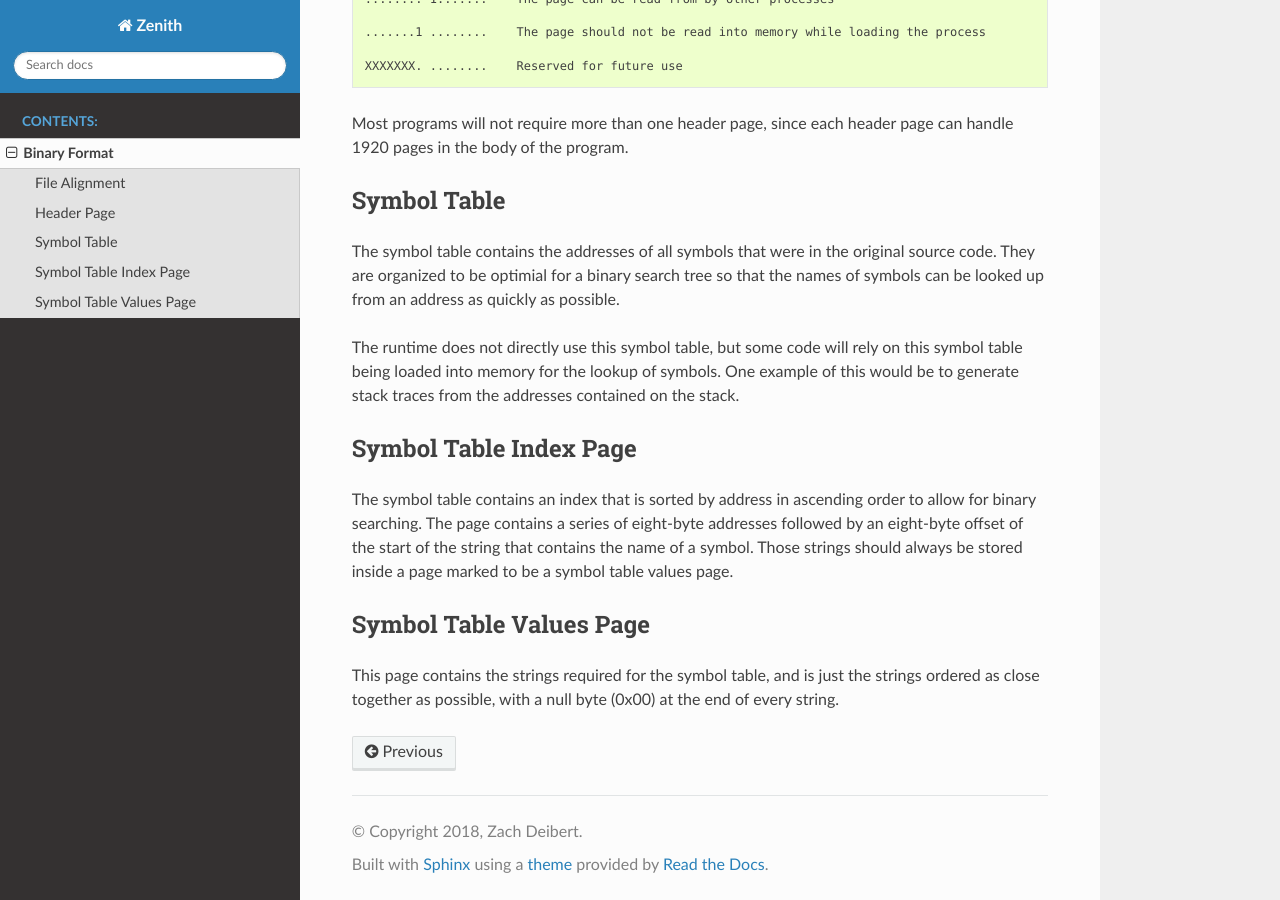
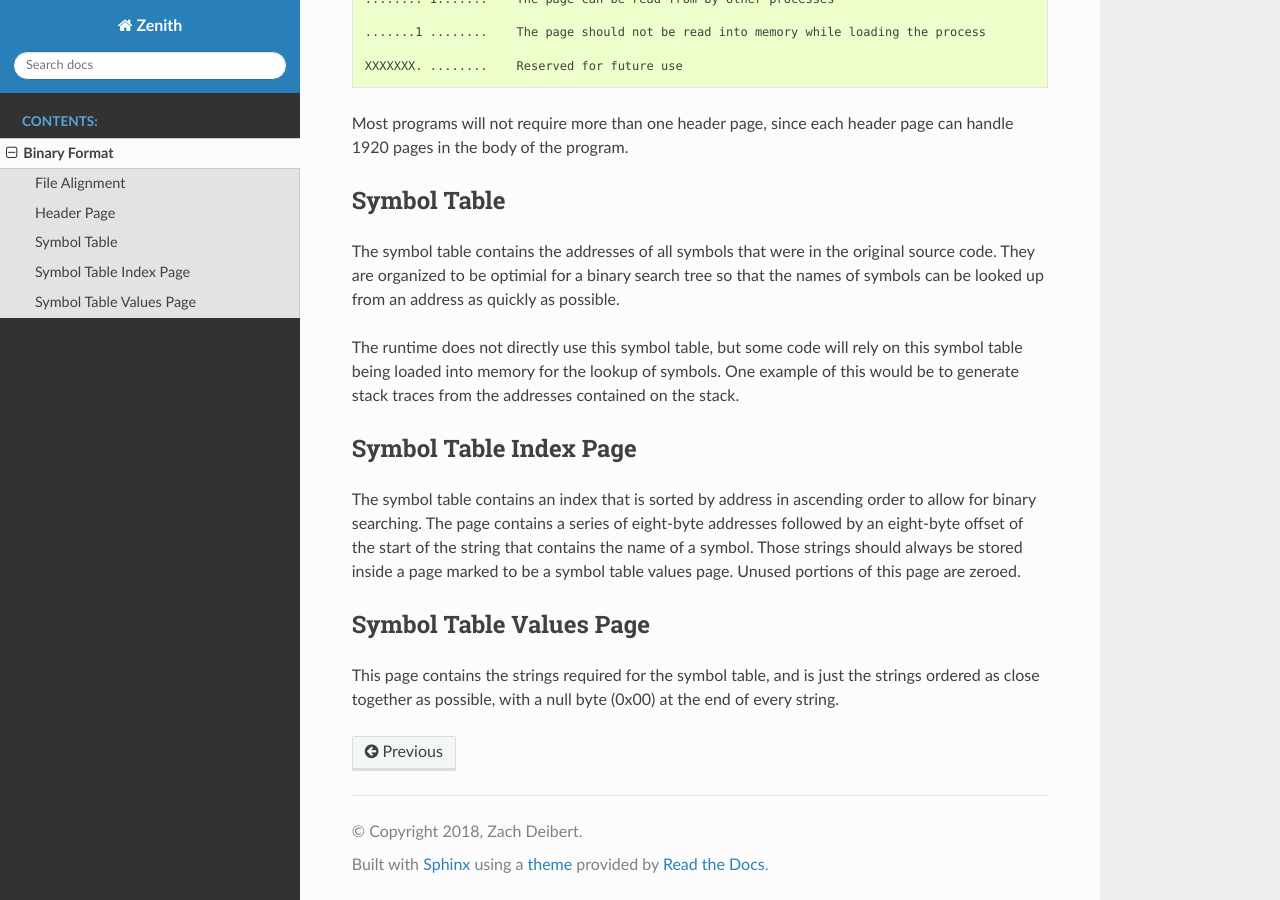
Before and after one commit to zenith-lang/documentation, a Sphinx documentation site: the page built from source/binary.rst, in a window 1280 px wide and 900 px high, scrolled down 1407 px. Built offline with Sphinx 7.4.7 and the Read the Docs theme 2.0.0, drawn with Linux system fonts in a browser that asks for light colours.

Commit message:
Added note about unused portions of the symbol table

```diff
--- a/source/binary.rst
+++ b/source/binary.rst
@@ -104,6 +104,7 @@ The page contains a series of eight-byte addresses followed by an eight-byte
 offset of the start of the string that contains the name of a symbol.
 Those strings should always be stored inside a page marked to be a symbol table
 values page.
+Unused portions of this page are zeroed.
 
 Symbol Table Values Page
 ^^^^^^^^^^^^^^^^^^^^^^^^
```
